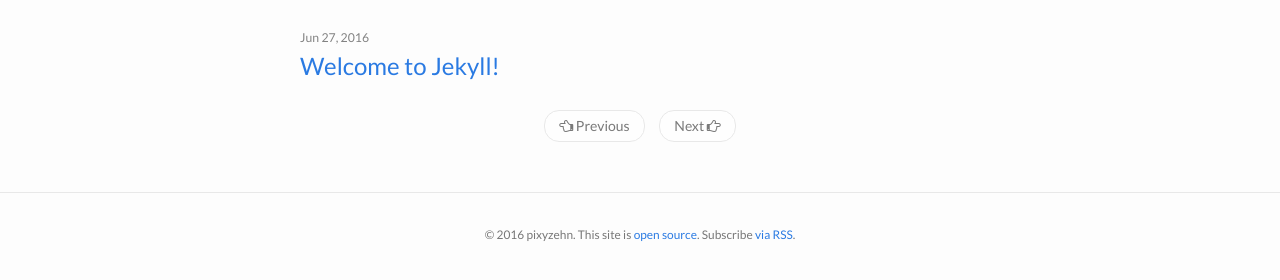
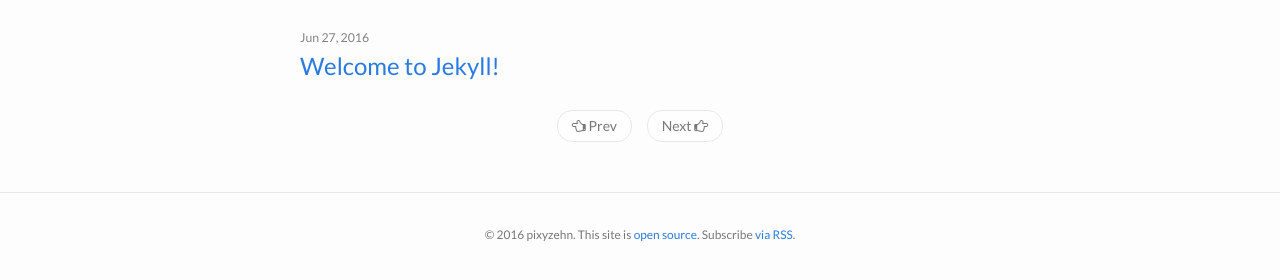
Before and after one commit to pixyzehn/pixyzehn.com, a Jekyll site: the page built from index.html, in a window 1280 px wide. Shown: the part 235-515 px from the top of the page. Built offline with Jekyll 4.4.1, drawn with Linux system fonts in a browser that asks for light colours; the list of posts is cut into pages by our own code.

Commit message:
Use Prev instead of Previous

```diff
--- a/_includes/pagination.html
+++ b/_includes/pagination.html
@@ -4,7 +4,7 @@
 			<ul class="pager">
 				<li>
 					<a href="/page{{paginator.next_page}}" class="btn btn-default {% if paginator.next_page == nil %}disabled{% endif %}">
-					<i class="fa fa-hand-o-left"></i> Previous
+					<i class="fa fa-hand-o-left"></i> Prev
 					</a>
 				</li>
 				<li>
```
